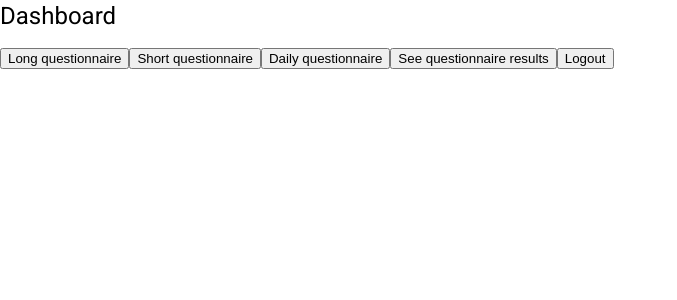
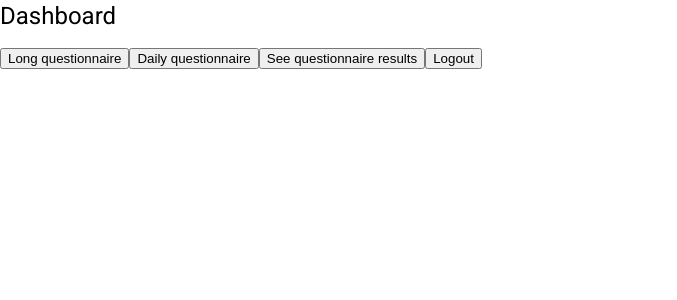
Before and after one commit to bdrencher/mockpollo, an Angular app: page /dashboard in a window 1280 px wide. Shown: the top 300 px of the page, without its empty margins (0-677 px from the left). Built offline with nearby package versions, Linux system fonts and the light colour scheme.

Commit message:
removing short questionnaire button

```diff
--- a/src/app/dashboard/dashboard.component.html
+++ b/src/app/dashboard/dashboard.component.html
@@ -2,7 +2,6 @@
     <h1>Dashboard</h1>
     <div class="buttons" fxLayout="column" fxLayoutAlign="center" fxLayoutGap="5%">
         <button mat-raised-button color="primary" [routerLink]="['/longQuestionnaire']">Long questionnaire</button>
-        <button mat-raised-button color="primary" [routerLink]="['/shortQuestionnaire']">Short questionnaire</button>
         <button mat-raised-button color="secondary" [routerLink]="['/dailyQuestionnaire']">Daily questionnaire</button>
         <button mat-raised-button color="primary" [routerLink]="['/dataDisplay']">See questionnaire results</button>
         <button mat-raised-button color="primary" [routerLink]="['/']">Logout</button>
```
